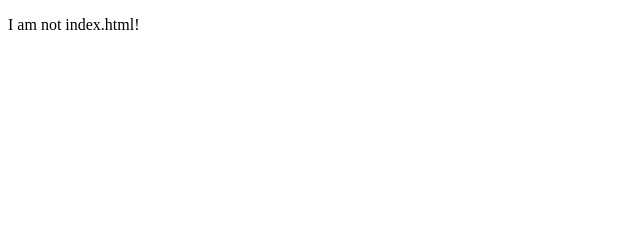
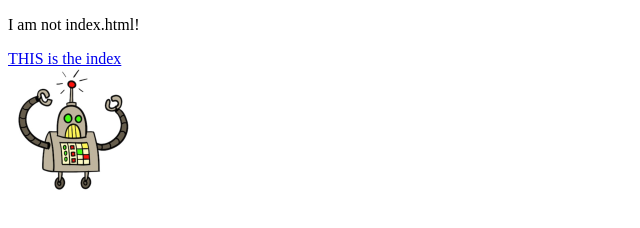
Before and after one commit to samp-rstudio/mystaticapp, a plain HTML site: page other.html in a window 1280 px wide. Shown: the whole page, without its empty margins (0-640 px from the left). Drawn offline with Linux system fonts and the light colour scheme.

Commit message:
Update other.html

```diff
--- a/other.html
+++ b/other.html
@@ -5,5 +5,7 @@
   </head>
   <body>
     <p>I am not index.html!</p>
+    <a href="index.html">THIS is the index</a><br/>
+    <img src="angry-robot.png"/>
   </body>
 </html>
```
